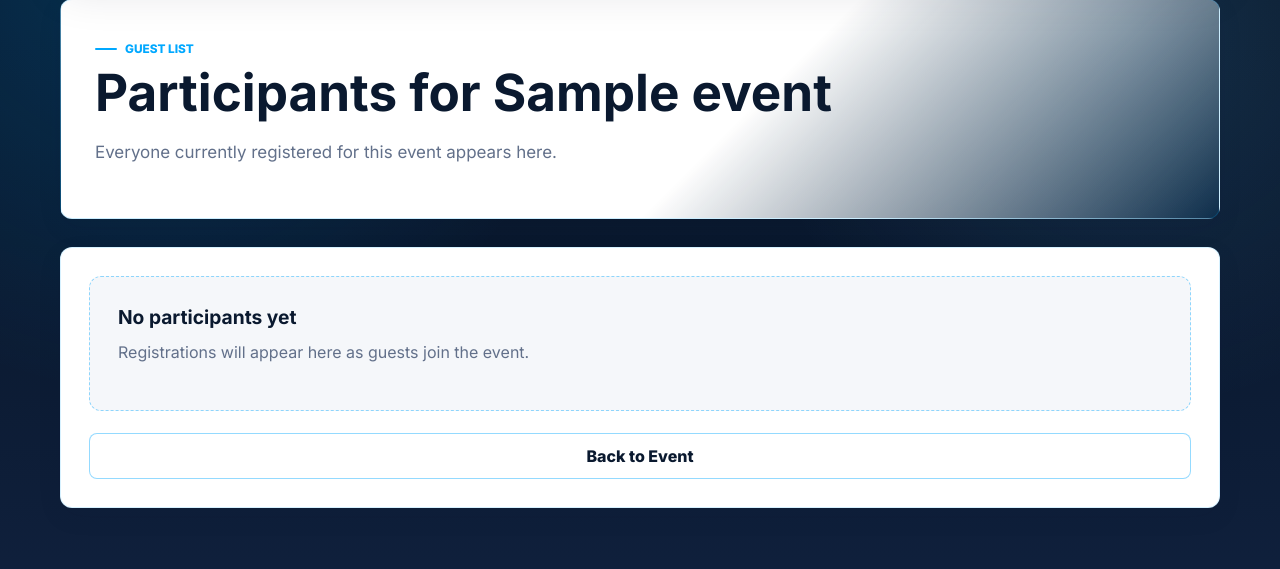
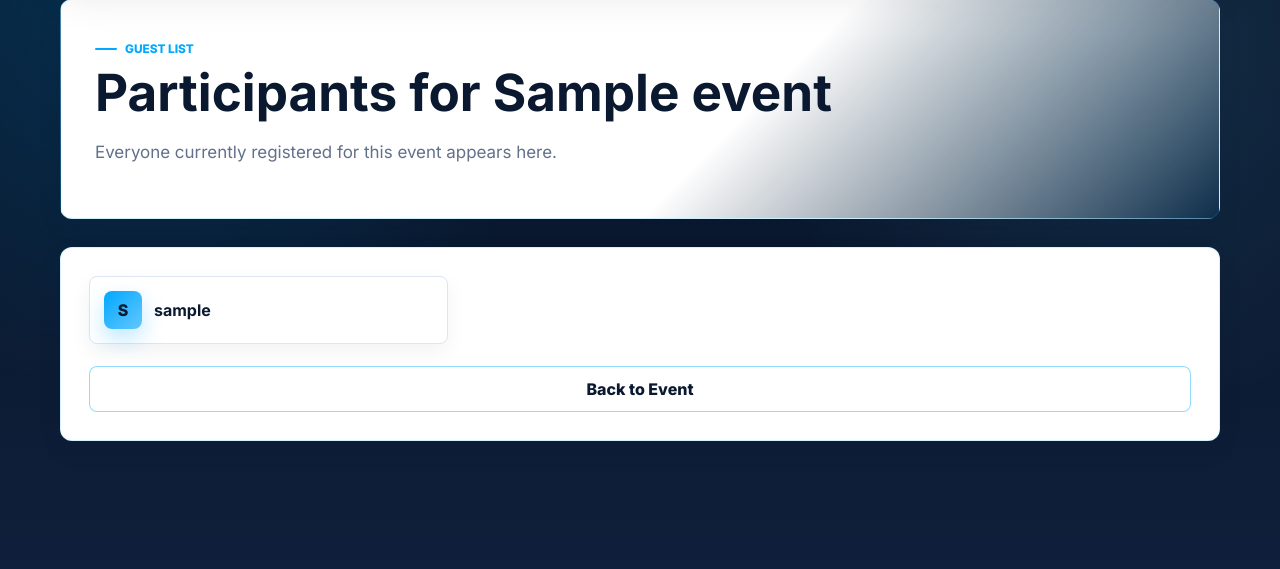
Before and after one commit to nirvanajoshi/Project-II, a Django app: page /events/1/participants/ in a window 1280 px wide. Shown: the part 117-686 px from the top of the page. Run offline with Django 5.2, Linux system fonts and the light colour scheme; a user stored in the database is signed in; tables that the repository leaves empty hold one stand-in row (values such as "Sample post").

Commit message:
Particapant Shown to  Event Creator

```diff
--- a/events/templates/events/event_participants.html
+++ b/events/templates/events/event_participants.html
@@ -10,12 +10,12 @@
 </section>
 
 <section class="participants-panel">
-    {% if participants %}
+    {% if registrations %}
         <div class="participant-list">
-            {% for participant in participants %}
+            {% for registration in registrations %}
                 <div class="participant-item">
-                    <span class="avatar">{{ participant.username|first|upper }}</span>
-                    <strong>{{ participant.username }}</strong>
+                    <span class="avatar">{{ registration.user.username|first|upper }}</span>
+                    <strong>{{ registration.user.username }}</strong>
                 </div>
             {% endfor %}
         </div>
```
